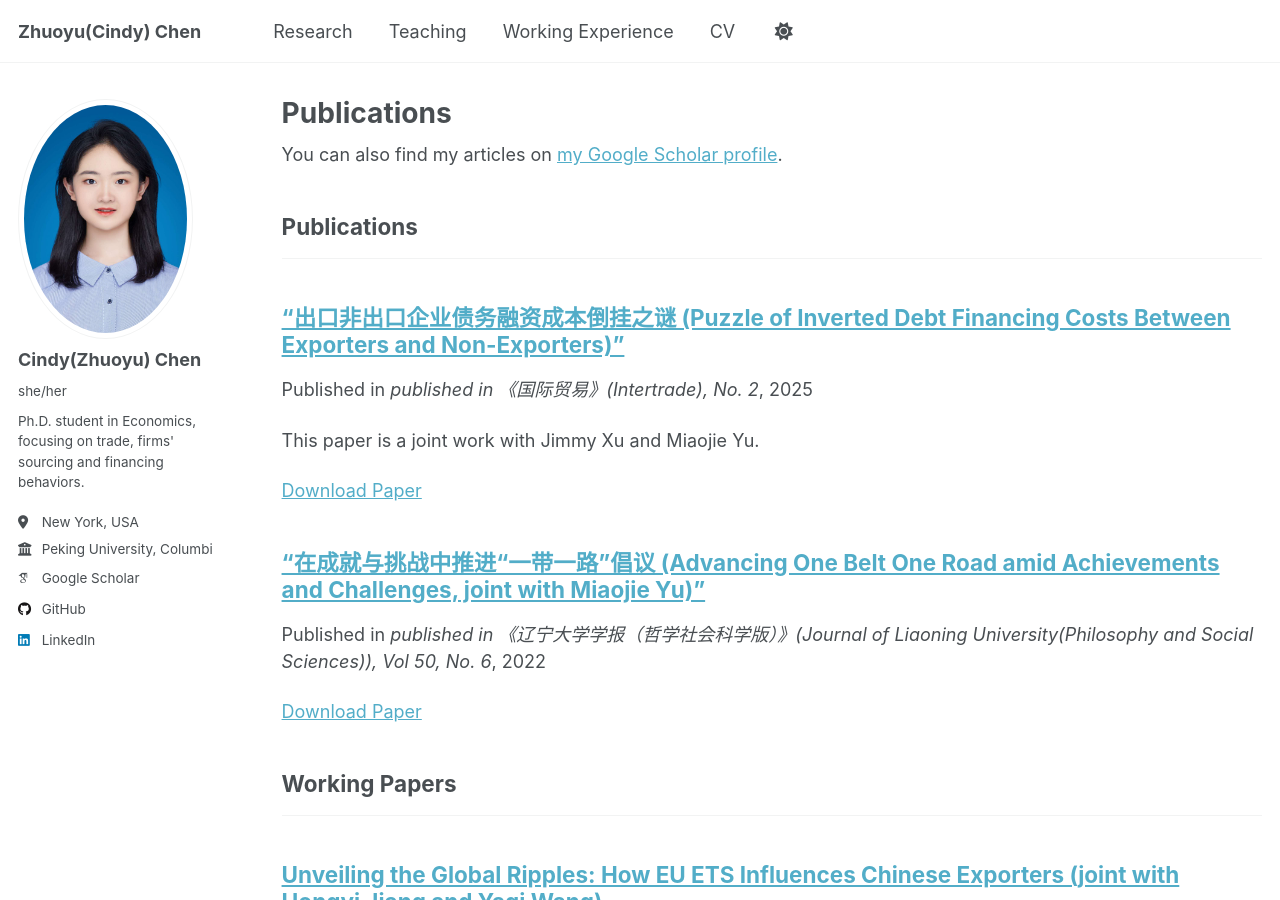
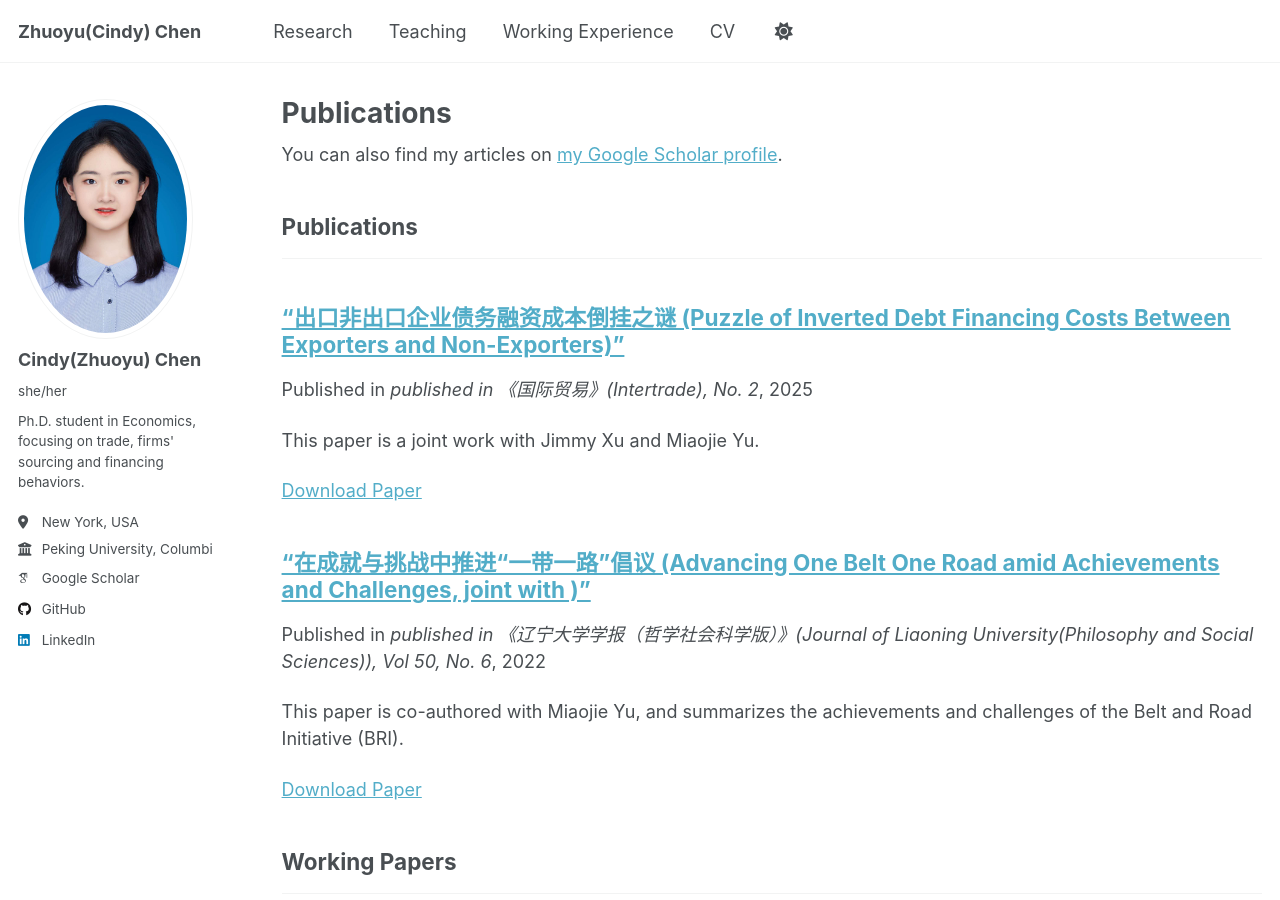
Before and after one commit to Cindyeco/Cindyeco.github.io, a Jekyll site: the page built from _pages/publications.html, in a window 1280 px wide and 900 px high. Built offline with Jekyll 4.4.1, drawn with Linux system fonts in a browser that asks for light colours; some web fonts are replaced; a script that is not in the unit is left out.

Commit message:
Update One-belt-one-road.md

```diff
--- a/_publications/One-belt-one-road.md
+++ b/_publications/One-belt-one-road.md
@@ -1,14 +1,14 @@
 ---
-title: “在成就与挑战中推进“一带一路”倡议 (Advancing One Belt One Road amid Achievements and Challenges, joint with Miaojie Yu)”
+title: “在成就与挑战中推进“一带一路”倡议 (Advancing One Belt One Road amid Achievements and Challenges, joint with )”
 collection: publications
 category: "publications"
 permalink: /publications/One-belt-one-road
-#excerpt: 'This paper is about the number 1. The number 2 is left for future work.'
+excerpt: 'This paper is co-authored with Miaojie Yu, and summarizes the achievements and challenges of the Belt and Road Initiative (BRI).'
 date: 2022-11-01
 venue: 'published in 《辽宁大学学报（哲学社会科学版）》(Journal of Liaoning University(Philosophy and Social Sciences)), Vol 50, No. 6'
-#slidesurl: 'https://Zhuoyu-Cindy-Chen.github.io/files/slideJIBS.pdf'
-paperurl: 'https://cindyeco.github.io/files/Onebeltoneroad.pdf'
-#bibtexurl: 'https://academicpages.github.io/files/bibtexJIBS.bib'
+#slidesurl: '/files/slideJIBS.pdf'
+paperurl: '/files/Onebeltoneroad.pdf'
+#bibtexurl: '/files/bibtexJIBS.bib'
 #citation: 'Your Name, You. (2009). &quot;Paper Title Number 1.&quot; <i>Journal 1</i>. 1(1).'
 
 ---
```
